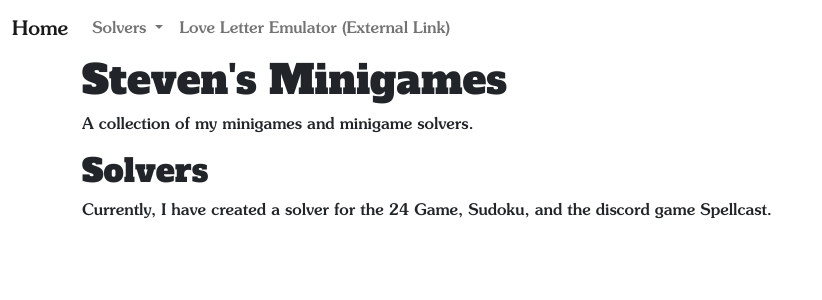
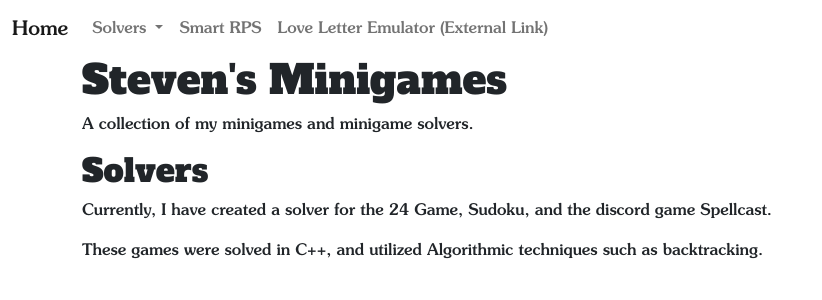
Before and after one commit to StevenAHan/Stevens-Minigames, a Flask app: page / in a window 1280 px wide. Shown: the top 300 px of the page, without its empty margins (0-822 px from the left). Run offline with Flask 3, Linux system fonts and the light colour scheme.

Commit message:
started rps proj

```diff
--- a/app.py
+++ b/app.py
@@ -81,6 +81,10 @@ def spellcast_solver():
 
     return render_template("spellcast_solver.html")
 
+@app.route("/rps")
+def rps():
+    return render_template("rps.html")
+
 
 if __name__ == "__main__":
     app.run(debug=True)
--- a/templates/base.html
+++ b/templates/base.html
@@ -31,6 +31,9 @@
               </ul>
             </li>
             <li class="nav-item">
+              <a class="nav-link" href="/rps">Smart RPS</a>
+            </li>
+            <li class="nav-item">
               <a class="nav-link" href="https://loveletter.herokuapp.com/" target="_blank" rel="noreferrer">Love Letter Emulator (External Link)</a>
             </li>
           </ul>
--- a/templates/index.html
+++ b/templates/index.html
@@ -6,6 +6,7 @@
     <p>A collection of my minigames and minigame solvers.</p>
     <h2>Solvers</h2>
     <p>Currently, I have created a solver for the 24 Game, Sudoku, and the discord game Spellcast.</p>
+    <p>These games were solved in C++, and utilized Algorithmic techniques such as backtracking.</p>
 
     <!-- <br>
     <div class="container">
```
Also changed, not shown: templates/rps.html (added, +8 -0 lines), 1 other file.
